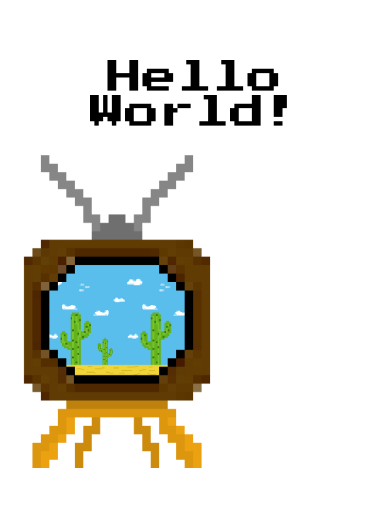
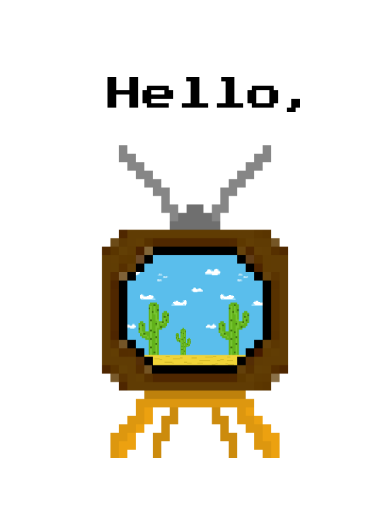
Before and after one commit to Desire323/Frontend-app-react-native, a React Native app: screen /HelloWorld in a window 390 px wide. Shown: the part 158-664 px from the top of the page. Built offline with nearby package versions, Linux system fonts and the light colour scheme.

Commit message:
Update HelloWorld greeting to use user firstname

```diff
--- a/components/HelloWorld.js
+++ b/components/HelloWorld.js
@@ -1,4 +1,4 @@
-import React, { useEffect } from 'react';
+import React, { useState, useEffect } from 'react';
 import {View, Text, StatusBar, StyleSheet, TouchableOpacity, Image, Dimensions} from 'react-native';
 import { useNavigation } from '@react-navigation/native';
 import AsyncStorage from '@react-native-async-storage/async-storage';
@@ -11,6 +11,16 @@ const windowHeight = Dimensions.get('window').height;
 function HelloWorldScreen() {
   useEffect(() => {
     handleTokenExpiration();
+  }, []);
+
+  const [name, setName] = useState("World")
+
+  useEffect(() => {
+    const getName = async () => {
+      const name = await AsyncStorage.getItem('firstname');
+      setName(name);
+    };
+    getName();
   }, []);
 
   const handleTokenExpiration = async () => {
@@ -35,8 +45,10 @@ function HelloWorldScreen() {
 
     return (
       <View style={styles.container}>
+
+        <Text style={styles.text}> Hello,</Text>
+        <Text style={styles.text}>{name}</Text>
         <TouchableOpacity onPress={handleTextPress}>
-        <Text style={styles.text}>Hello World!</Text>
         <Image
             source={require('./../assets/gifs/tv.gif')}
             style={styles.gif}
@@ -69,6 +81,7 @@ function HelloWorldScreen() {
       fontFamily: 'press-start',
       fontSize: 35,
       textAlign: 'center',
+      lineHeight: 50,
     },
   });
 
```
